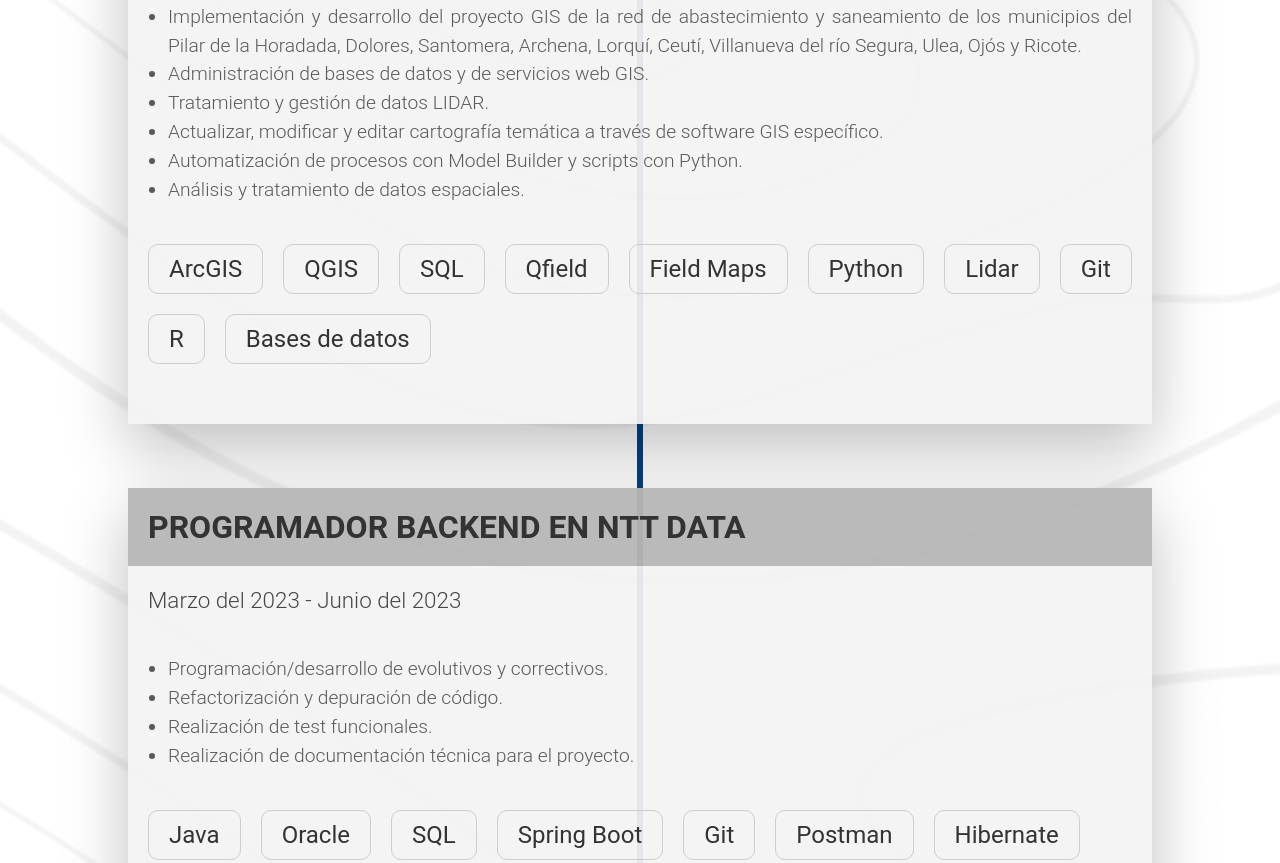
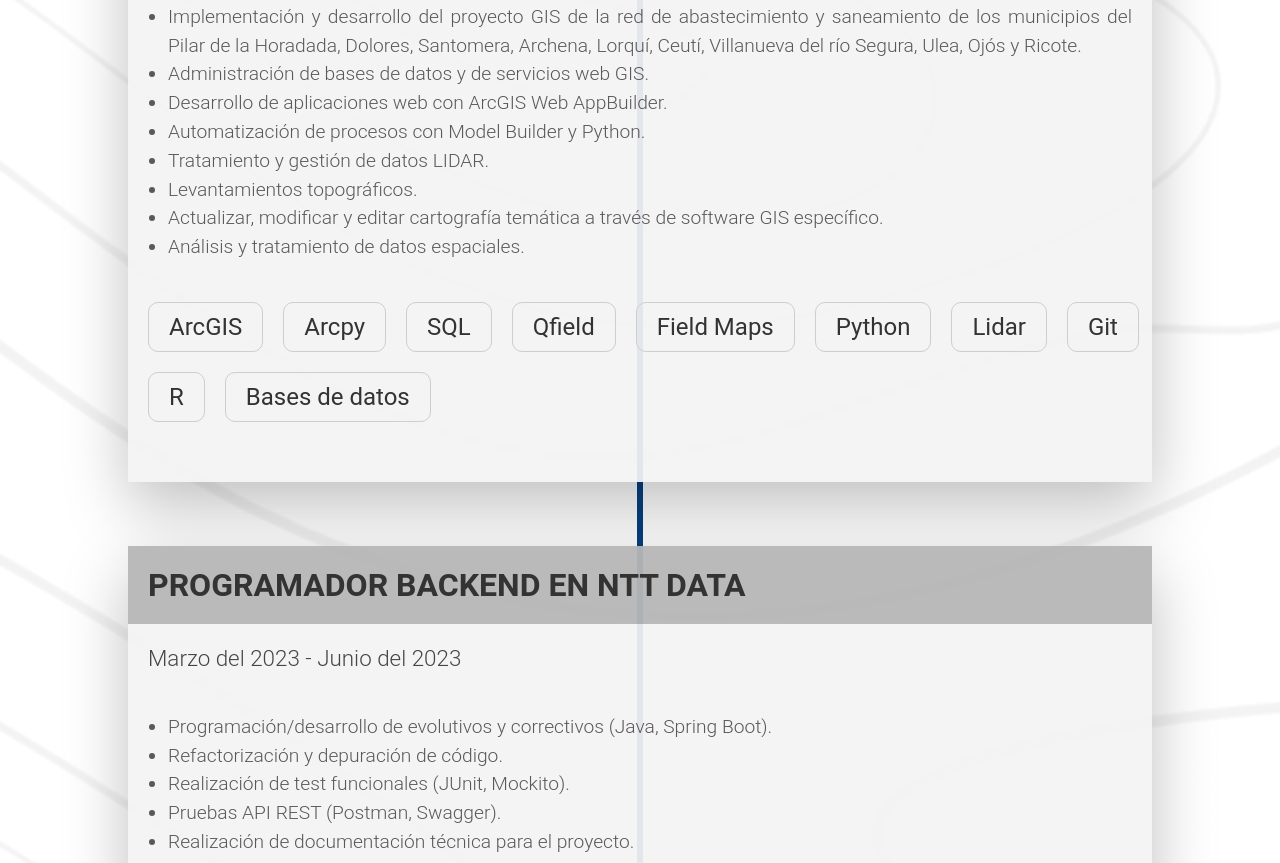
Before and after one commit to Albertomtzs/Albertomtzs.github.io, a plain HTML site: page index.html in a window 1280 px wide. Shown: the part 1407-2270 px from the top of the page. Drawn offline with Linux system fonts and the light colour scheme.

Commit message:
Update index.html

```diff
--- a/index.html
+++ b/index.html
@@ -77,15 +77,17 @@
                                     Archena,
                                     Lorquí, Ceutí, Villanueva del río Segura, Ulea, Ojós y Ricote.</li>
                                 <li>Administración de bases de datos y de servicios web GIS.</li>
+                                <li>Desarrollo de aplicaciones web con ArcGIS Web AppBuilder.</li>
+                                <li>Automatización de procesos con Model Builder y Python.</li>
                                 <li>Tratamiento y gestión de datos LIDAR.</li>
+                                <li>Levantamientos topográficos.</li>
                                 <li>Actualizar, modificar y editar cartografía temática a través de software GIS
                                     específico.</li>
-                                <li>Automatización de procesos con Model Builder y scripts con Python.</li>
                                 <li>Análisis y tratamiento de datos espaciales.</li>
                             </ul>
                             <div class="skills">
                                 <p class="skill-name">ArcGIS</p>
-                                <p class="skill-name">QGIS</p>
+                                <p class="skill-name">Arcpy</p>
                                 <p class="skill-name">SQL</p>
                                 <p class="skill-name">Qfield</p>
                                 <p class="skill-name">Field Maps</p>
@@ -101,9 +103,10 @@
                             <h3 class="card-title">Programador backend en NTT Data</h3>
                             <div class="card-body">Marzo del 2023 - Junio del 2023</div>
                             <ul class="card-description">
-                                <li>Programación/desarrollo de evolutivos y correctivos.</li>
+                                <li>Programación/desarrollo de evolutivos y correctivos (Java, Spring Boot).</li>
                                 <li>Refactorización y depuración de código.</li>
-                                <li>Realización de test funcionales.</li>
+                                <li> Realización de test funcionales (JUnit, Mockito).</li>
+                                <li>Pruebas API REST (Postman, Swagger).</li>
                                 <li>Realización de documentación técnica para el proyecto.</li>
                             </ul>
                             <div class="skills">
@@ -131,6 +134,8 @@
                                 <li>Administración y gestión de bases de datos geoespaciales (PostGIS).</li>
                                 <li>Procesamiento de imágenes de satélite y desarrollo de flujos automáticos con R y
                                     Python.</li>
+                                <li>Actualizar, modificar y editar cartografía temática a través de software GIS
+                                    específico.</li>
                                 <li>Creación y monitorización del proyecto Web GIS.</li>
                                 <li>Desarrollo de diversos proyectos de investigación ambiental.</li>
                                 <li>Estudios hidrológicos y de erosión.</li>
```
